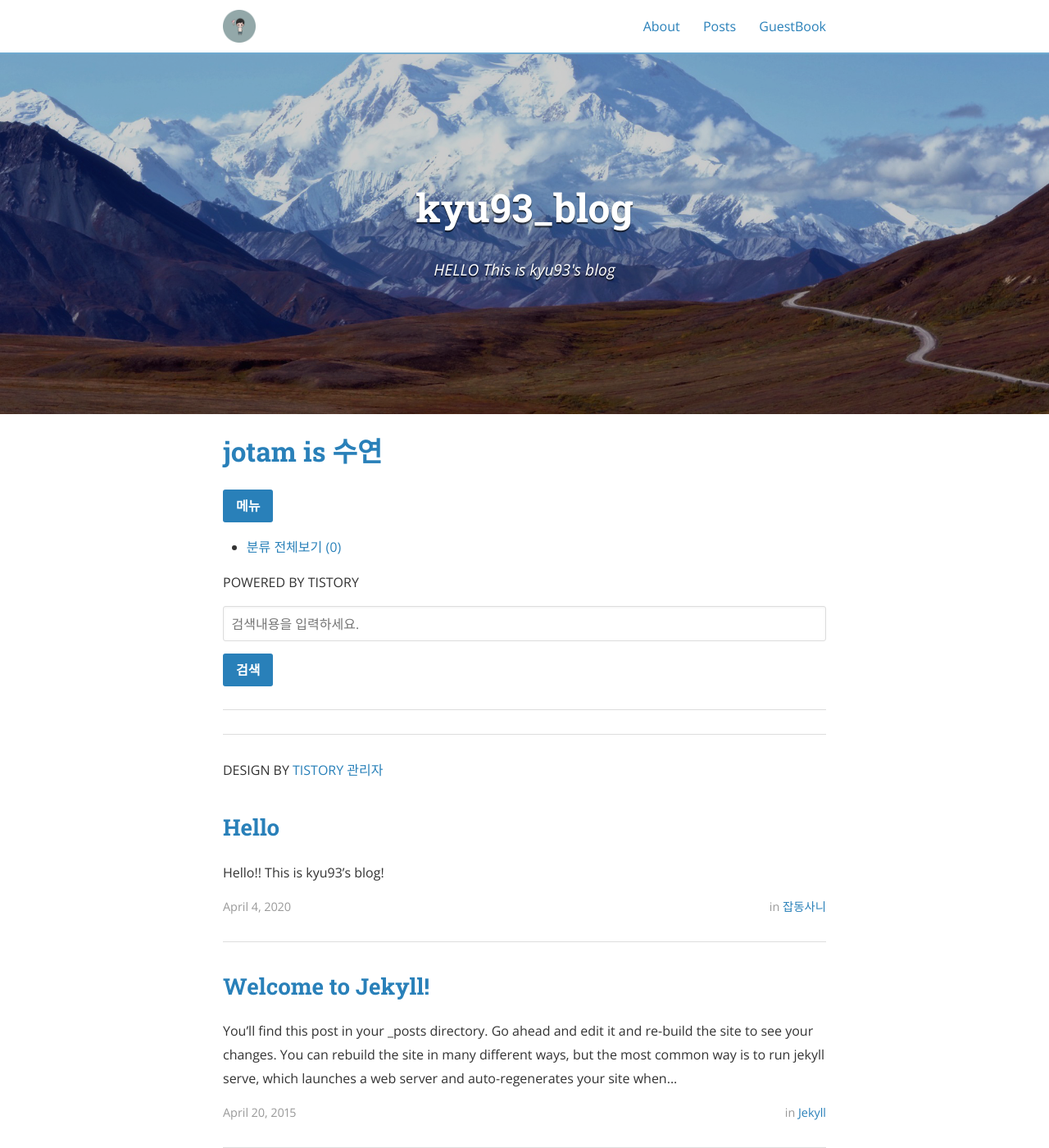
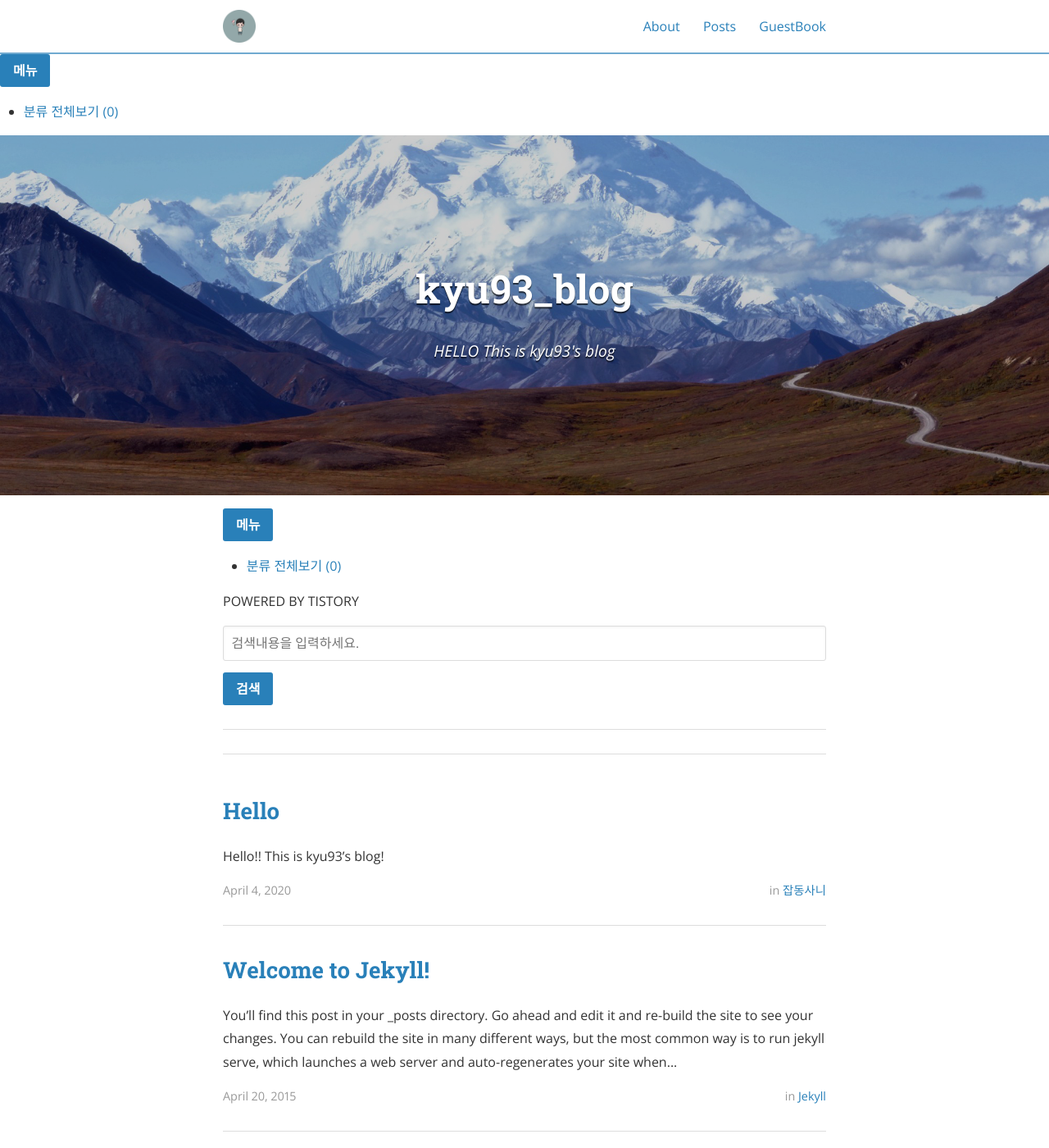
Before and after one commit to kyu93/kyu93.github.io, a Jekyll site: the page built from index.html, in a window 1280 px wide and 1400 px high. Shown: the whole window at 82% size. Built offline with Jekyll 4.4.1, drawn with Linux system fonts in a browser that asks for light colours; nearby versions of some CDN libraries; the list of posts is cut into pages by our own code.

Commit message:
Update index.html

```diff
--- a/index.html
+++ b/index.html
@@ -4,6 +4,34 @@ pagination:
   enabled: true
 ---
 <div class="home">
+
+
+
+
+  <header id="header">
+    <button type="button" class="mobile-menu"><span>메뉴</span></button>
+    <div class="menu">
+      <nav id="gnb">
+        <ul class="tt_category">
+  <li class="">
+    <a class="link_tit" href="/category">
+      분류 전체보기             <span class="c_cnt">(0)</span>
+
+          </a>
+
+      </li>
+</ul>
+      </nav>
+      <div class="social-link">
+
+
+
+      </div>
+
+
+
+
+
 
 <div class="site-header-container {% if site.cover %}has-cover{% endif %}" {% if site.cover %}style="background-image: url({{ site.cover | prepend: site.baseurl }});"{% endif %}>
   <div class="scrim {% if site.cover %}has-cover{% endif %}">
@@ -27,7 +55,6 @@ pagination:
 
 <div id="wrap">
   <header id="header">
-    <h1><a href="/">jotam is 수연</a></h1>
     <button type="button" class="mobile-menu"><span>메뉴</span></button>
     <div class="menu">
       <nav id="gnb">
@@ -64,9 +91,6 @@ pagination:
     </article>
   </section>
   <hr>
-  <footer id="footer">
-    <p class="copyright">DESIGN BY <a href="#">TISTORY</a> <a href="https://jotam.tistory.com/manage" class="admin">관리자</a></p>
-  </footer>
 </div>
 
 
```
